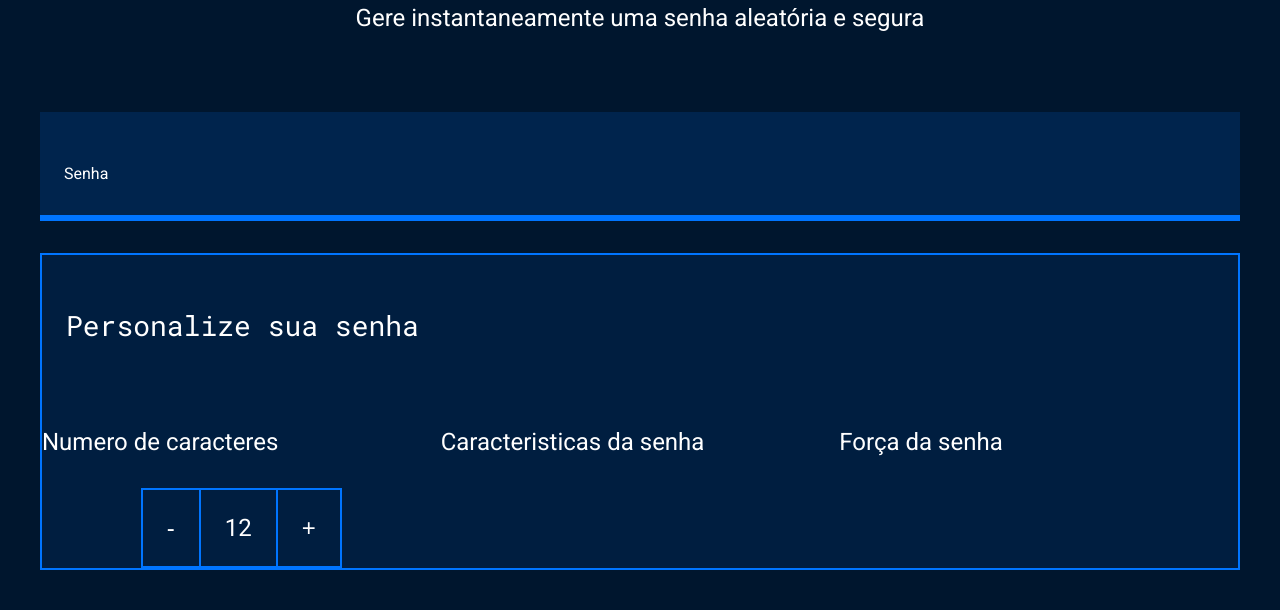
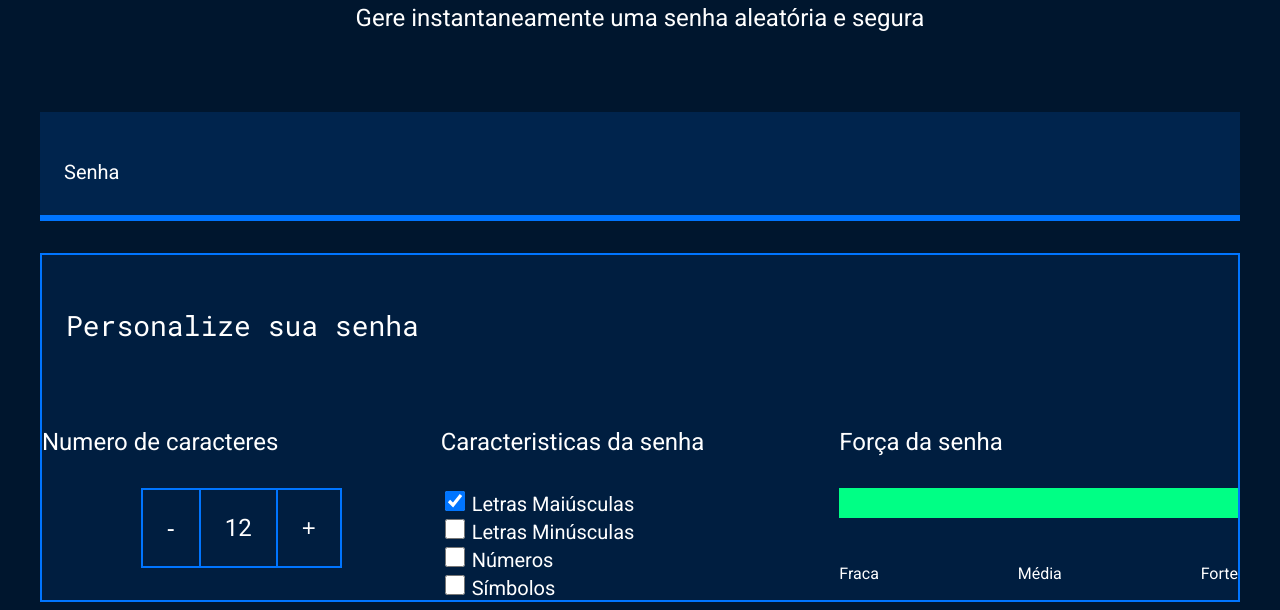
Before and after one commit to DIOGOPINDUCA/Javascript-gerador-senha, a plain HTML site: page index.html in a window 1280 px wide. Shown: the part 224-834 px from the top of the page. Before the commit the page ends 802 px from the top, so only its background shows below. Drawn offline with Linux system fonts and the light colour scheme.

Commit message:
28/08/24

```diff
--- a/index.html
+++ b/index.html
@@ -37,11 +37,39 @@
 
             <div class="parametro-senha">
                 <h4 class="parametro-senha__titulo">Caracteristicas da senha</h4>
+
+            <div class="parametro-senha-checkbox">
+            <input name="maiusculo" type="checkbox" class="checkbox" checked>
+            <label for="maiusculo"> Letras Maiúsculas</label>
+            </div>
+
+            <div class="parametro-senha-checkbox">
+            <input name="minusculo" type="checkbox" class="checkbox">
+            <label for="minusculo"> Letras Minúsculas</label>
+            </div>
+
+            <div class="parametro-senha-checkbox">
+            <input name="Numero" type="checkbox" class="checkbox">
+            <label for="Numero"> Números</label>
+            </div>
+
+            <div class="parametro-senha-checkbox">
+            <input name="simbolo" type="checkbox" class="checkbox">
+            <label for="simbolo"> Símbolos</label>
+            </div>
             </div>
 
             <div class="parametro-senha">
                 <h4 class="parametro-senha__titulo">Força da senha</h4>
+                <div class="barra"></div>
+                <div class="forca forte"></div>
+                <div class="parametro-senha-textos">
+                <p>Fraca</p>
+                <p>Média</p>
+                <p>Forte</p>
             </div>
+            </div>
+
 
         </div>
     </div>
--- a/style.css
+++ b/style.css
@@ -106,6 +106,47 @@ font-size: 32px;
     font-size: 24px;
 }
 
+label{
+    font-size: 20px;
+}
+
+.checkbox{
+    width: 20px;
+    height: 20px;
+    cursor: pointer;
+}
+
+.barra{
+    background-color: var(--fundo-senha);
+    height: 30px;
+    width: 100%;
+}
+
+.forca{
+    height: 30px;
+    position: relative;
+    bottom: 30px;
+}
+
+.fraca{
+    width: 25%;
+    background-color: #E71B32;
+}
+
+.media{
+    background-color: #FAF408;
+    width: 50%;
+}
+
+.forte{
+    background-color: #00FF85;
+    width: 100%;
+}
+.parametro-senha-textos{
+    display: flex;
+    justify-content: space-between;
+}
+
 @media screen and (min-width:768px) {
     .parametro-coluna__senha{
         flex-direction: row;
```
